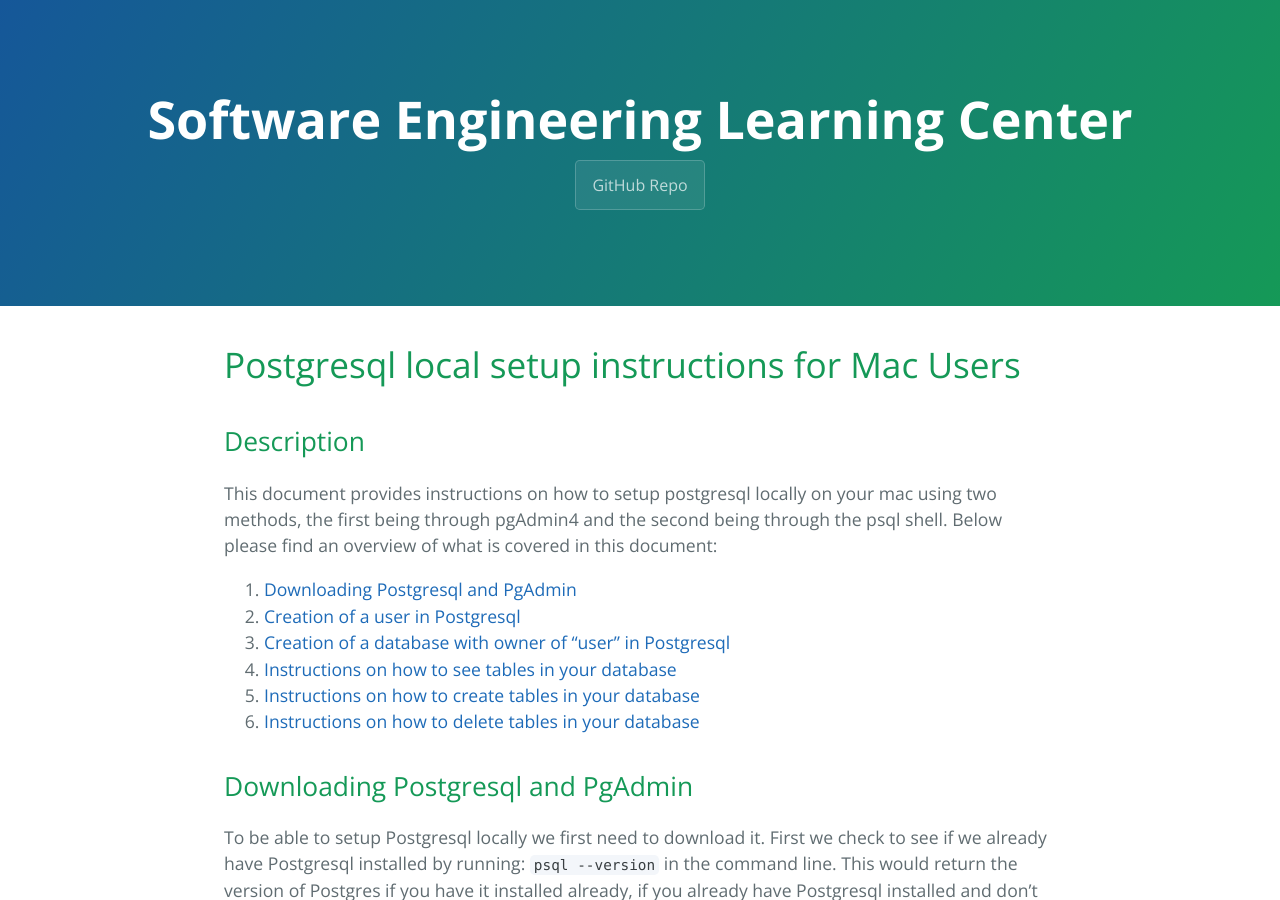
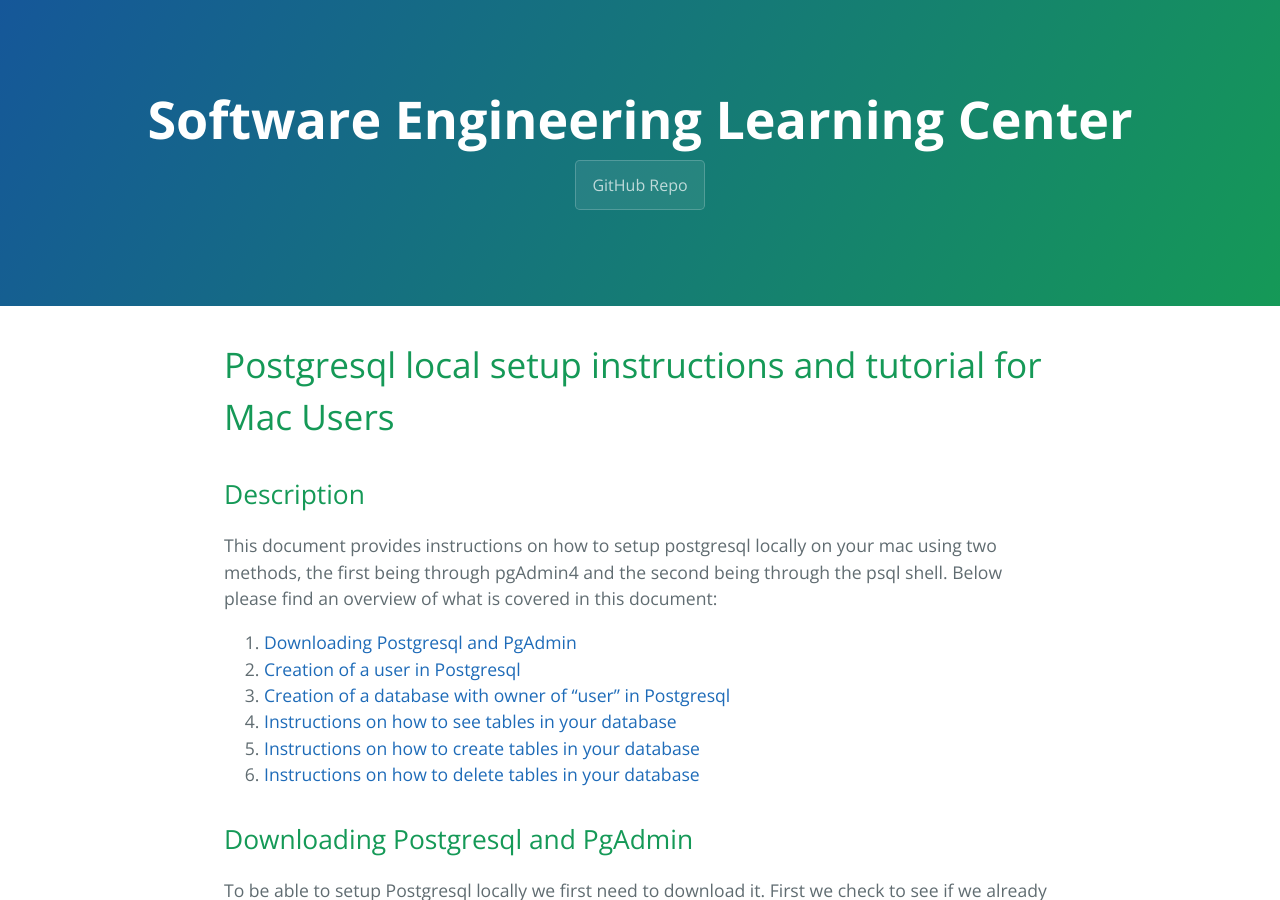
Before and after one commit to learning-software-engineering/learning-software-engineering.github.io, a Jekyll site: the page built from Topics/Tech_Stacks/Postgresql_Setup_and_Tutorial_Mac.md.md, in a window 1280 px wide and 900 px high. Built offline with Jekyll 4.4.1, drawn with Linux system fonts in a browser that asks for light colours; our own code applies the rules of GitHub Pages for plain Markdown files.

Commit message:
Update and rename Setup_and_Run_Postgresql_Locally_Mac.md to Postgresql_Setup_and_Tutorial_Mac.md.md

```diff
--- a/Topics/Tech_Stacks/Setup_and_Run_Postgresql_Locally_Mac.md
+++ b/Topics/Tech_Stacks/Postgresql_Setup_and_Tutorial_Mac.md.md
@@ -1,4 +1,4 @@
-# Postgresql local setup instructions for Mac Users
+# Postgresql local setup instructions and tutorial for Mac Users
 
 ## Description
 This document provides instructions on how to setup postgresql locally on your mac using two methods, the first being through pgAdmin4 and the second being through the psql shell. Below please find an overview of what is covered in this document:
```
